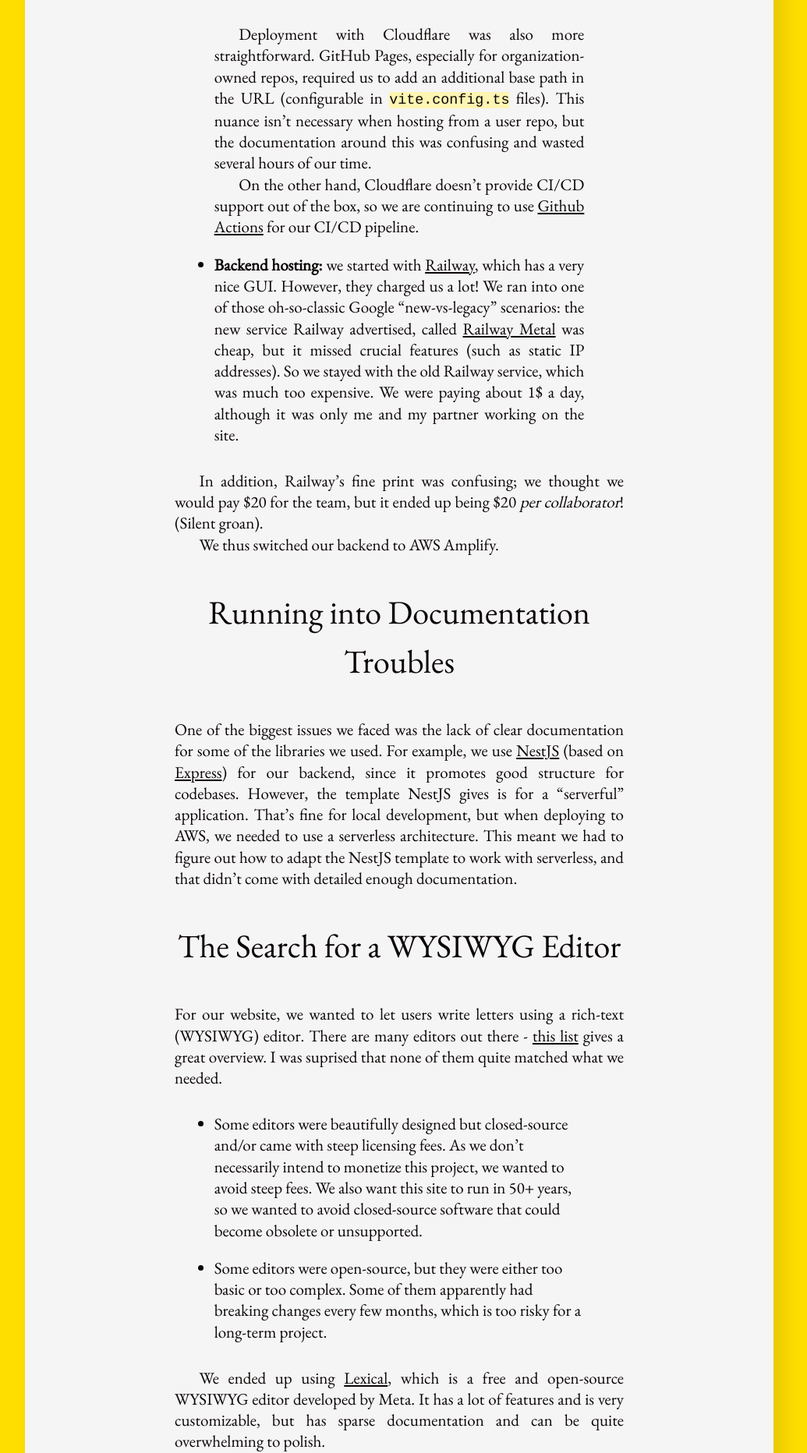
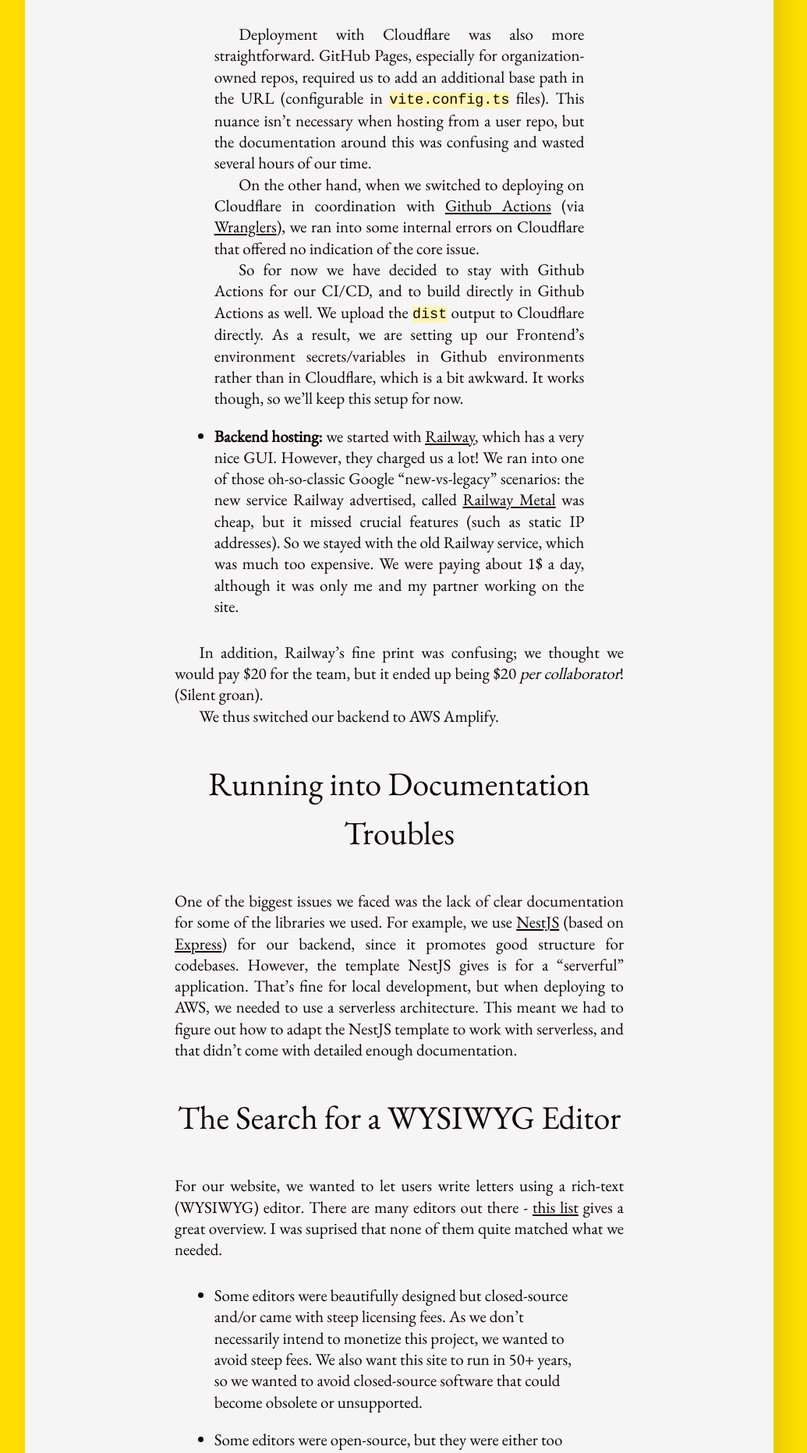
Before and after one commit to s-avni/s-avni.github.io, a Jekyll site: the page built from _posts/2025-04-19-developing-epitaphs.md, in a window 1280 px wide. Shown: the part 4224-6088 px from the top of the page at 78% size, without its empty margins (128-1163 px from the left). Built offline with Jekyll 4.4.1, drawn with Linux system fonts in a browser that asks for light colours; comment, search, counter and statistics services are not loaded.

Commit message:
Fix section about Cloudflare hosting.

```diff
--- a/_posts/2025-04-19-developing-epitaphs.md
+++ b/_posts/2025-04-19-developing-epitaphs.md
@@ -63,7 +63,9 @@ I was surprised by how widely hosting platforms can vary in cost and usability.
 
   Deployment with Cloudflare was also more straightforward. GitHub Pages, especially for organization-owned repos, required us to add an additional base path in the URL (configurable in `vite.config.ts` files). This nuance isn’t necessary when hosting from a user repo, but the documentation around this was confusing and wasted several hours of our time.
 
-  On the other hand, Cloudflare doesn't provide CI/CD support out of the box, so we are continuing to use [Github Actions](https://docs.github.com/en/actions/about-github-actions/understanding-github-actions) for our CI/CD pipeline.
+  On the other hand, when we switched to deploying on Cloudflare in coordination with [Github Actions](https://docs.github.com/en/actions/about-github-actions/understanding-github-actions) (via [Wranglers](https://developers.cloudflare.com/workers/ci-cd/external-cicd/github-actions/)), we ran into some internal errors on Cloudflare that offered no indication of the core issue.
+
+  So for now we have decided to stay with Github Actions for our CI/CD, and to build directly in Github Actions as well. We upload the `dist` output to Cloudflare directly. As a result, we are setting up our Frontend's environment secrets/variables in Github environments rather than in Cloudflare, which is a bit awkward. It works though, so we'll keep this setup for now.
 
 - **Backend hosting:** we started with [Railway](https://railway.com/), which has a very nice GUI. However, they charged us a lot! We ran into one of those oh-so-classic Google "new-vs-legacy" scenarios: the new service Railway advertised, called [Railway Metal](https://docs.railway.com/railway-metal) was cheap, but it missed crucial features (such as static IP addresses). So we stayed with the old Railway service, which was much too expensive. We were paying about 1$ a day, although it was only me and my partner working on the site.
 
```
